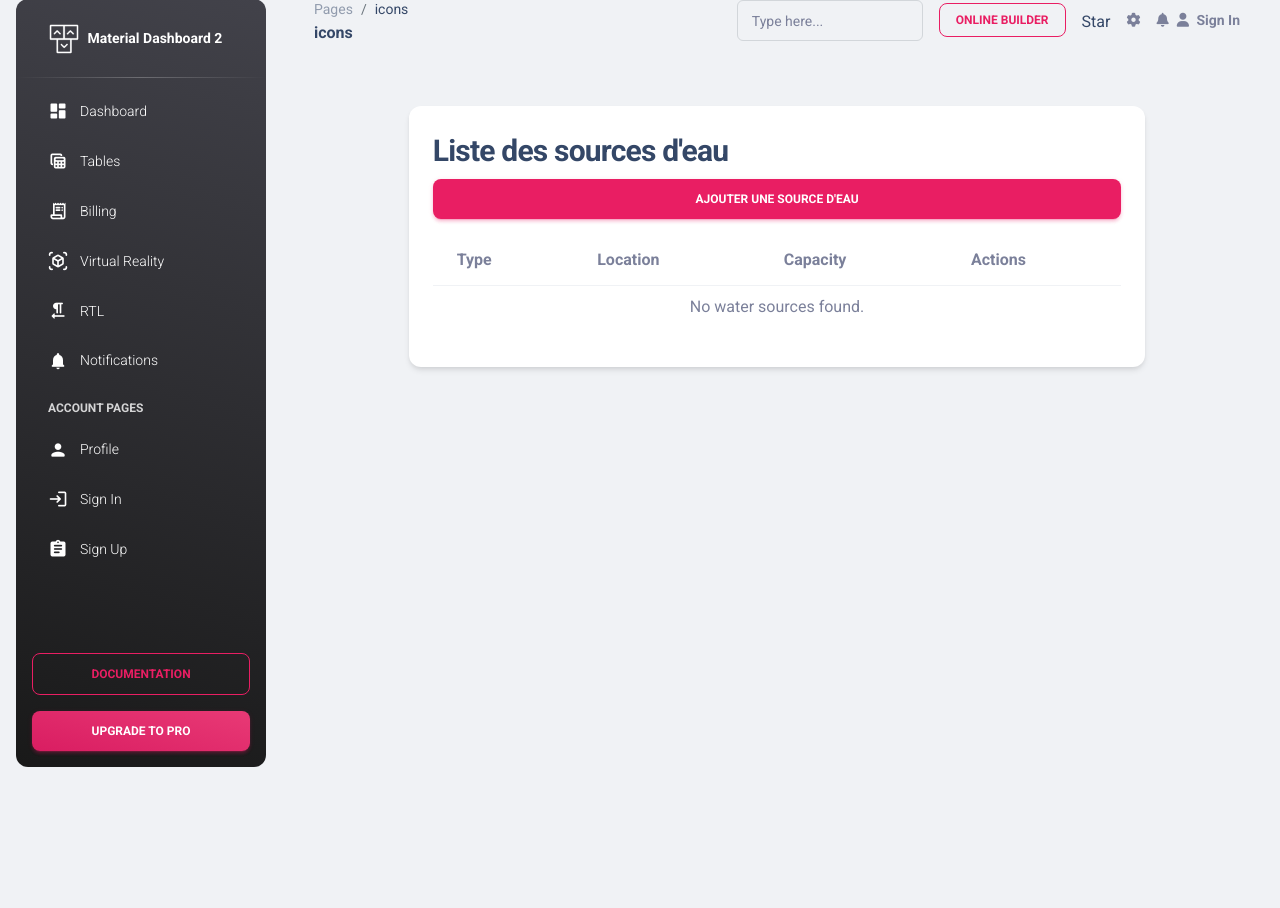
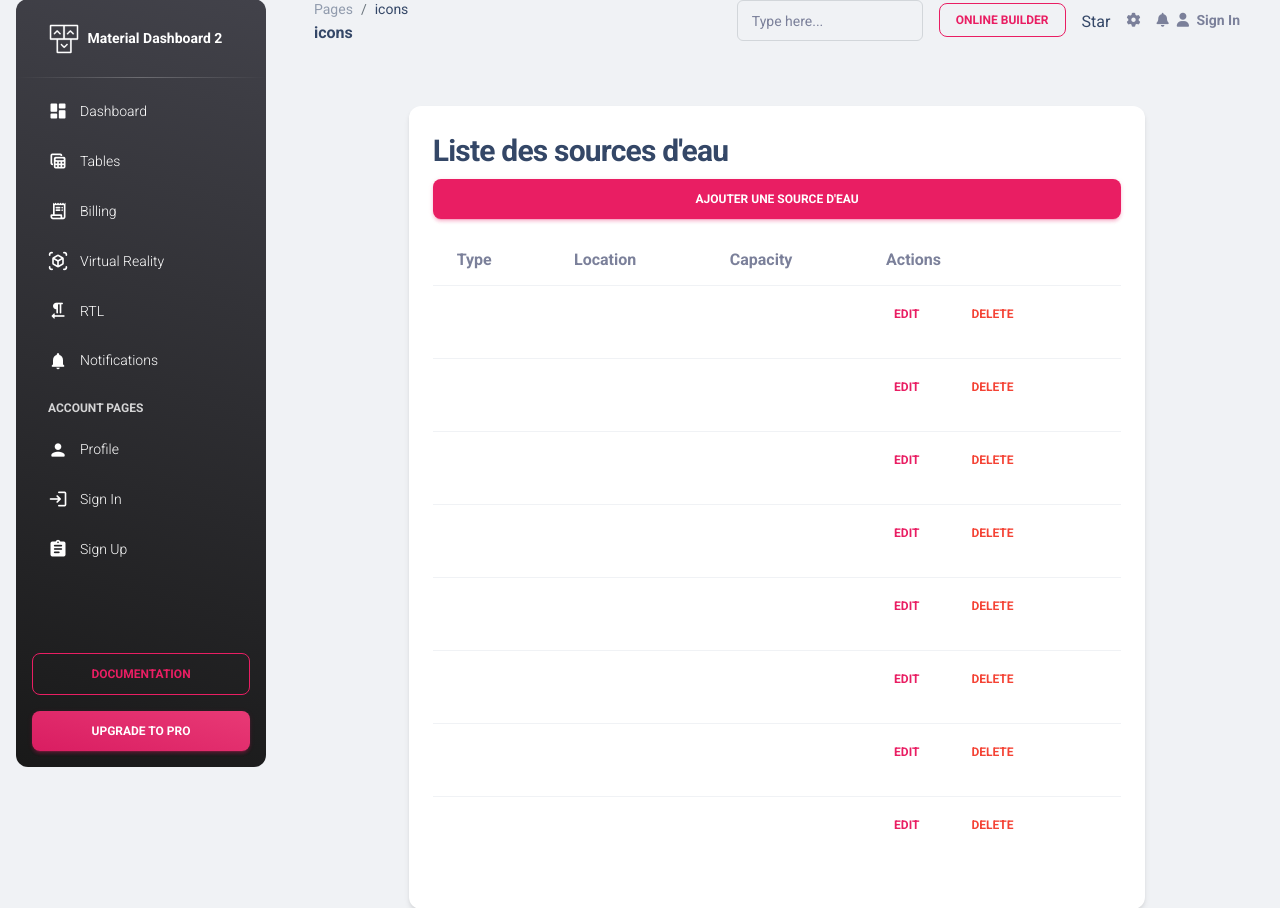
Before and after one commit to amira-1manai/Django-, a Django app: page /water_usages/ in a window 1280 px wide. Shown: the part 17-925 px from the top of the page. Before the commit the page ends 784 px from the top, so only its background shows below. Run offline with Django 5.2, Linux system fonts and the light colour scheme; data comes from the database, SQL or seed files in the repository; both versions use the stored data as it was after the commit; some libraries are stand-ins or nearby versions.

Commit message:
crud entite 2

```diff
--- a/climate/templates/frontoffice/water_usages/water_usage_list.html
+++ b/climate/templates/frontoffice/water_usages/water_usage_list.html
@@ -14,7 +14,7 @@
             </tr>
         </thead>
         <tbody>
-            {% for source in water_sources %}
+            {% for source in water_usages %}
             <tr>
                 <td>{{ source.type }}</td>
                 <td>{{ source.location }}</td>
--- a/climate/views.py
+++ b/climate/views.py
@@ -197,7 +197,7 @@
 
 # List all water usages
 def water_usage_list(request):
-    water_usages = WaterUsage.objects.all().select_related('irrigation_plan', 'water_source')
+    water_usages = WaterUsage.objects.all()
     return render(request, 'frontoffice/water_usages/water_usage_list.html', {
         'water_usages': water_usages
     })
```
Also changed, not shown: db.sqlite3.
